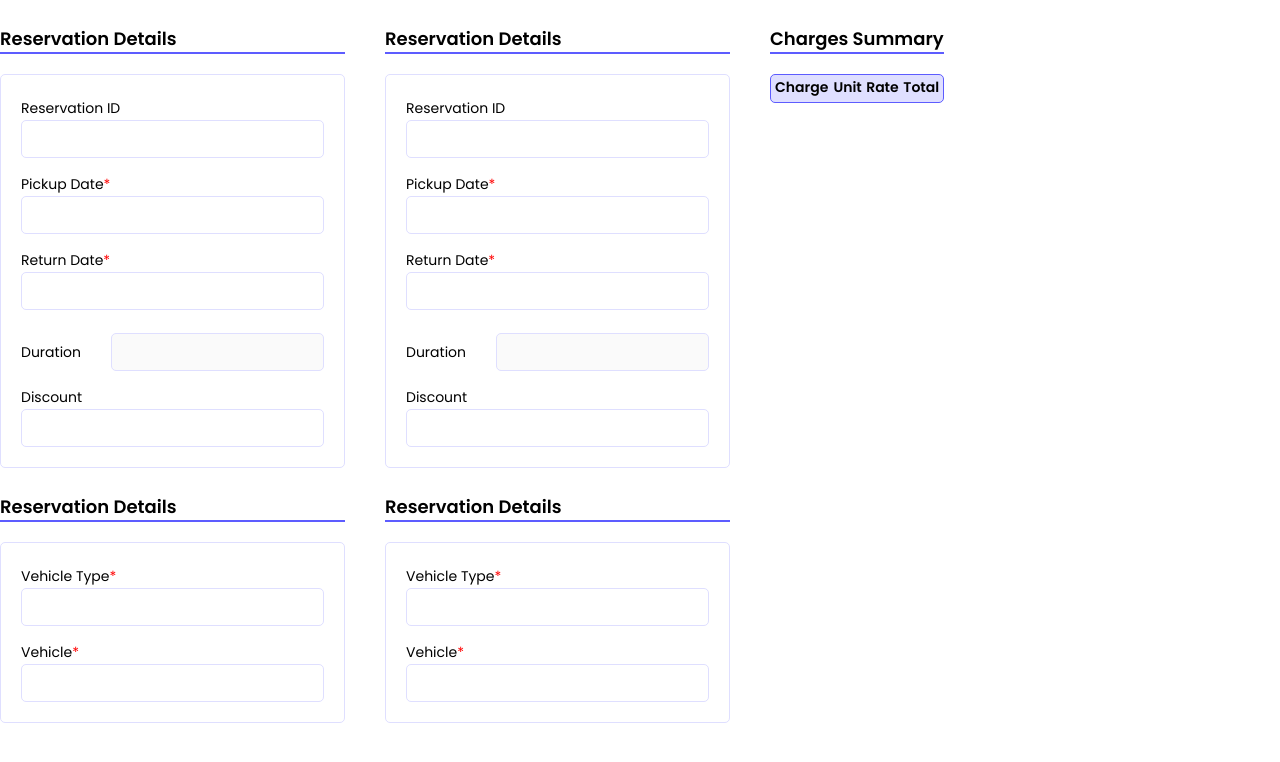
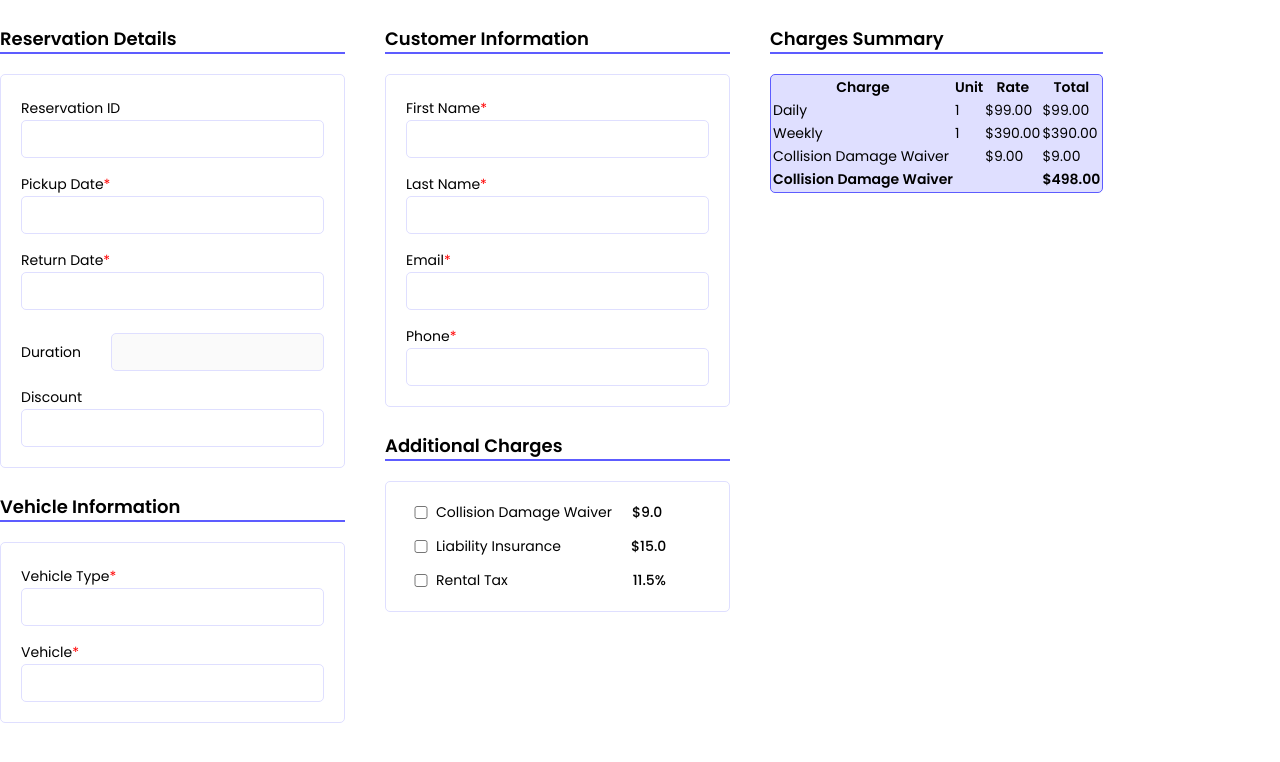
Before and after one commit to NaimMorshed/nyntax-assessment, a React (Vite) app: page /reservation in a window 1280 px wide. Shown: the top 762 px of the page. Built offline with nearby package versions, Linux system fonts and the light colour scheme.

Commit message:
charges summary

```diff
--- a/src/pages/reservation/Reservation.jsx
+++ b/src/pages/reservation/Reservation.jsx
@@ -49,7 +49,7 @@ export default function Reservation() {
 
             {/* ------ Reservation Details ------ */}
             <section className="parent">
-              <span className="title">Reservation Details</span>
+              <span className="title">Vehicle Information</span>
               <hr />
               <div className="box">
                 <div>
@@ -70,58 +70,60 @@ export default function Reservation() {
 
           {/* ---------- Right ---------- */}
           <div>
-            {/* ------ Reservation Details ------ */}
+            {/* ------ Customer Information ------ */}
             <section className="parent">
-              <span className="title">Reservation Details</span>
+              <span className="title">Customer Information</span>
               <hr />
               <div className="box">
                 <div>
-                  <label htmlFor="reservationId">Reservation ID</label>
-                  <input type="text" name="reservationId" />
+                  <label htmlFor="firstName">
+                    First Name<span style={{ color: "red" }}>*</span>
+                  </label>
+                  <input type="text" name="firstName" />
                 </div>
 
                 <div>
-                  <label htmlFor="pickupDate">
-                    Pickup Date<span style={{ color: "red" }}>*</span>
+                  <label htmlFor="lastName">
+                    Last Name<span style={{ color: "red" }}>*</span>
                   </label>
-                  <input type="datetime" name="pickupDate" />
+                  <input type="text" name="lastName" />
                 </div>
 
                 <div>
-                  <label htmlFor="returnDate">
-                    Return Date<span style={{ color: "red" }}>*</span>
+                  <label htmlFor="email">
+                    Email<span style={{ color: "red" }}>*</span>
                   </label>
-                  <input type="datetime" name="returnDate" />
-                </div>
-
-                <div className="row">
-                  <label htmlFor="duration">Duration</label>
-                  <input type="text" name="duration" disabled />
+                  <input type="email" name="email" />
                 </div>
 
                 <div>
-                  <label htmlFor="Discount">Discount</label>
-                  <input type="text" name="discount" />
+                  <label htmlFor="phone">
+                    Phone<span style={{ color: "red" }}>*</span>
+                  </label>
+                  <input type="text" name="phone" />
                 </div>
               </div>
             </section>
 
-            {/* ------ Reservation Details ------ */}
+            {/* ------ Additional Charges ------ */}
             <section className="parent">
-              <span className="title">Reservation Details</span>
+              <span className="title">Additional Charges</span>
               <hr />
               <div className="box">
-                <div>
-                  <label htmlFor="vehicleType">
-                    Vehicle Type<span style={{ color: "red" }}>*</span>
-                  </label>
-                  <input type="text" name="vehicleType" />
+                <div className="checkbox-row">
+                  <input type="checkbox" name="collision" />
+                  <label htmlFor="collision">Collision Damage Waiver</label>
+                  <span className="checkbox-charge">$9.0</span>
                 </div>
-                <div>
-                  <label htmlFor="vehicle">
-                    Vehicle<span style={{ color: "red" }}>*</span>
-                  </label>
-                  <input type="text" name="vehicle" />
+                <div className="checkbox-row">
+                  <input type="checkbox" name="insurance" />
+                  <label htmlFor="insurance">Liability Insurance</label>
+                  <span className="checkbox-charge" style={{ marginLeft: "70px" }}>$15.0</span>
+                </div>
+                <div className="checkbox-row">
+                  <input type="checkbox" name="tax" />
+                  <label htmlFor="tax">Rental Tax</label>
+                  <span className="checkbox-charge" style={{ marginLeft: "125px" }}>11.5%</span>
                 </div>
               </div>
             </section>
@@ -139,7 +141,30 @@ export default function Reservation() {
               <th>Rate</th>
               <th>Total</th>
             </tr>
-            <tr></tr>
+            <tr>
+              <td>Daily</td>
+              <td>1</td>
+              <td>$99.00</td>
+              <td>$99.00</td>
+            </tr>
+            <tr>
+              <td>Weekly</td>
+              <td>1</td>
+              <td>$390.00</td>
+              <td>$390.00</td>
+            </tr>
+            <tr>
+              <td>Collision Damage Waiver</td>
+              <td></td>
+              <td>$9.00</td>
+              <td>$9.00</td>
+            </tr>
+            <tr>
+              <th>Collision Damage Waiver</th>
+              <th></th>
+              <th></th>
+              <th>$498.00</th>
+            </tr>
           </table>
         </section>
       </div>
--- a/src/pages/reservation/Reservation.scss
+++ b/src/pages/reservation/Reservation.scss
@@ -1,6 +1,19 @@
 .reservation {
   display: flex;
+  max-width: 1290px;
+  margin: 0 auto;
   gap: 40px;
+
+  .header {
+    span {
+      font-style: normal;
+      font-weight: 700;
+      font-size: 24px;
+      line-height: 36px;
+      letter-spacing: 0.02em;
+      color: #000000;
+    }
+  }
 
   form {
     display: flex;
@@ -27,13 +40,28 @@
         padding: 20px;
         display: grid;
         gap: 13px;
-      }
 
-      .row {
-        display: flex;
-        align-items: center;
-        gap: 30px;
-        margin-top: 10px;
+        .row {
+          display: flex;
+          align-items: center;
+          gap: 30px;
+          margin-top: 10px;
+        }
+
+        .checkbox-row {
+          display: flex;
+          align-items: center;
+
+          input {
+            width: 30px;
+          }
+
+          .checkbox-charge {
+            font-weight: 500;
+            font-size: 14px;
+            margin-left: 20px;
+          }
+        }
       }
     }
 
@@ -51,7 +79,7 @@
   }
 
   .summary {
-    max-width: 345px;
+    max-width: 945px;
     margin-top: 25px;
 
     .title {
@@ -75,6 +103,11 @@
         font-weight: 600;
         font-size: 14px;
       }
+
+      td {
+        font-weight: 400;
+        font-size: 14px;
+      }
     }
   }
 }
```
